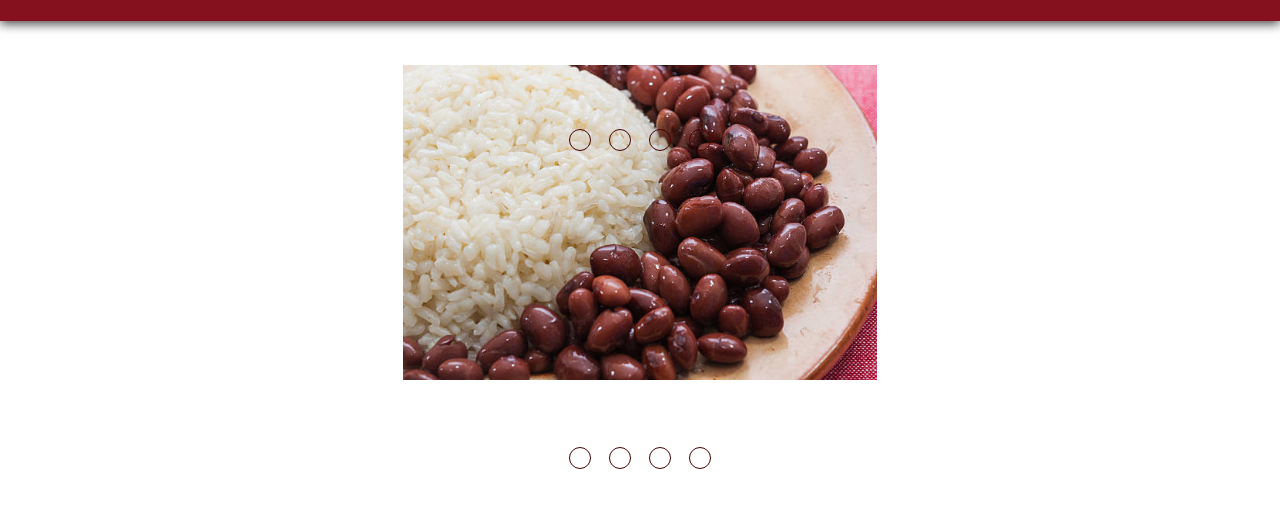
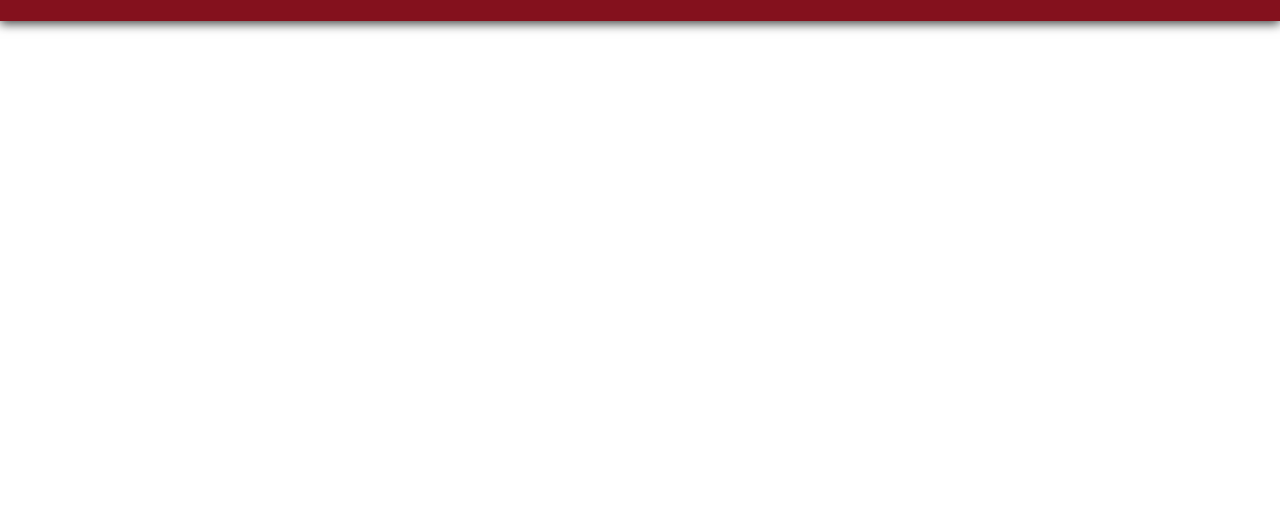
Before and after one commit to devgabrielsilveira/projeto-celtics, a plain HTML site: page index.html in a window 1280 px wide. Shown: the part 119-626 px from the top of the page. Drawn offline with nearby package versions, Linux system fonts and the light colour scheme.

Commit message:
projeto atualizado

```diff
--- a/estilos/paisagem.css
+++ b/estilos/paisagem.css
@@ -37,92 +37,4 @@
     }
 
 
-                                        /*  SLIDES MENU PRINCIPAL   */
-
-section.slider {
-    margin: 0 auto;
-    width: 100%;
-    height: auto;
-    padding: 0 !important;
-    overflow: hidden;
 }
-
-.slider-content {
-    width: 400%;
-    height: auto;
-    display: flex;
-}
-
-.slider-content input {
-    display: none;
-}
-
-.slide-box {
-    width: 25%;
-    height: auto;
-    position: relative;
-    text-align: center;
-}
-
-.slide-box img {
-    width: 100%;
-}
-
-.nav-manual {
-    position: absolute;
-    width: 100%;
-    margin-top: 5%;
-    display: flex;
-    justify-content: center;
-}
-
-.nav-manual .manual-btn {
-    border: 1px solid var(--cor6);
-    padding: 10px;
-    border-radius: 50%;
-    cursor: pointer;
-    transition: .5s;
-}
-
-.nav-manual .manual-btn:hover {
-    background-color: var(--cor5);
-}
-
-.nav-manual .manual-btn:not(:last-child) {
-    margin-right: 18px;
-}
-
-.nav-auto {
-    position: absolute;
-    width: 100%;
-    margin-top: 5%;
-    display: flex;
-    justify-content: center;
-}
-
-.nav-auto div {
-    border: 1px solid var(--cor6);
-    padding: 10px;
-    border-radius: 50%;
-    cursor: pointer;
-    transition: .5s;
-}
-
-.nav-auto div:not(:last-child) {
-    margin-right: 18px;
-}
-
-
-}
-
-
- /*
-
- img.img-desktop {
-    margin-top: 36.9%;
-    min-height: 100vh;
-    min-width: 100vw;
-    background-size: contain;
-}
-
- */
--- a/estilos/style.css
+++ b/estilos/style.css
@@ -6,7 +6,7 @@
     --cor1: #d8c690;
     --cor2: #CBB26A;
     --cor3: #be9e44;
-    --cor4: #ff3366;
+    --cor4: #cc2952;
     --cor5: #84111d;
     --cor6: #460101;
     --cor7: #1f1919;
@@ -84,6 +84,59 @@ menu > ul > li > a:hover {
     color: var(--cor4);
 }
 
+
+
+
+    /* QUEM SOMOS */
+
+div#quem-somos {
+    max-width: 650px;
+    margin: auto;
+}
+
+
+div#quem-somos > h1 {
+    display: block;
+
+    background-color: var(--cor1);
+    color: var(--cor4);
+    text-align: center;
+    padding: 25px;
+}
+
+div#quem-somos > p {
+    font-size: 1.3em;
+    line-height: 1.3;
+    color: var(--cor7);
+    text-align: justify;
+    padding: 15px;
+    margin: auto;
+
+}
+
+
+
+
+
+
+
+
+
+
+
+
+
+
+
+
+
+
+
+
+
+
+
+/* MAIN CONFIGURAÇÃO INICIAL
 main {
     margin: 0px;
     padding: 0px;
@@ -93,9 +146,7 @@ main {
     justify-content: center;
     align-items: center;
 }
-
-
-
+*/
 
 
 
--- a/index.html
+++ b/index.html
@@ -8,7 +8,6 @@
     <link rel="stylesheet" href="https://fonts.googleapis.com/css2?family=Material+Symbols+Outlined:opsz,wght,FILL,GRAD@20..48,100..700,0..1,-50..200"/>
     <link rel="stylesheet" href="estilos/style.css" media="all">
     <link rel="stylesheet" href="estilos/paisagem.css" media="screen and (orientation: landscape)">
-    <script src="assets/js/script.js" defer></script>
 </head>
 <body onresize="mudouTamanho()">
     <header>
@@ -34,49 +33,6 @@
         </nav>
     </header>
     <main>
-        <section class="slider">
-
-            <div class="slider-content">
-                <!-- RADIO BUTTONS -->
-                <input type="radio" name="btn-radio" id="radio1">
-                <input type="radio" name="btn-radio" id="radio2">
-                <input type="radio" name="btn-radio" id="radio3">
-                <input type="radio" name="btn-radio" id="radio4">
-                <!-- FIM RADIO BUTTONS -->
-
-                <!-- SLIDE IMAGES -->
-                <div class="slide-box primeiro">
-                    <img class="img-desktop" src="assets/imagens/prato1.jpg" alt="Prato de comida">
-                </div>
-                <div class="slide-box">
-                    <img class="img-desktop" src="assets/imagens/prato2.jpg" alt="Prato de comida">
-                </div>
-                <div class="slide-box">
-                    <img class="img-desktop" src="assets/imagens/prato3.jpg" alt="Sucos">
-                </div>
-                <div class="slide-box">
-                    <img class="img-desktop" src="assets/imagens/prato4.jpg" alt="Sobremesas">
-                </div>
-                <!-- FIM SLIDE IMAGES -->
-
-                <!-- NAVIGATION AUTO -->
-                <div class="nav-auto">
-                    <div class="auto-btn1"></div>
-                    <div class="auto-btn2"></div>
-                    <div class="auto-btn3"></div>
-                    <div class="auto-btn4"></div>
-                </div>
-            </div>
-
-            <div class="nav-manual">
-                <label for="radio1" class="manual-btn"></label>
-                <label for="radio2" class="manual-btn"></label>
-                <label for="radio3" class="manual-btn"></label>
-                <label for="radio4" class="manual-btn"></label>
-            </div>
-
-
-        </div>
 
     </main>
 
```
Also changed, not shown: quem-somos.html (+8 -1 lines).
